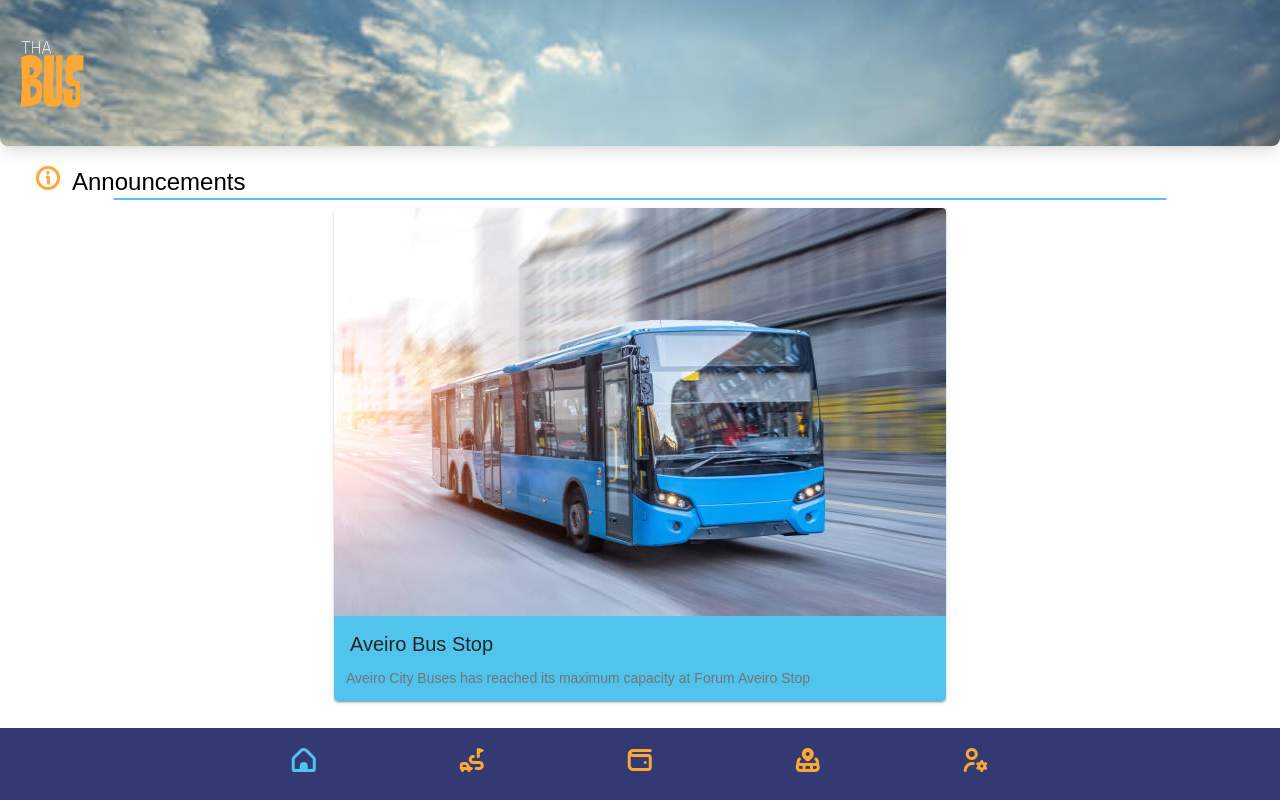
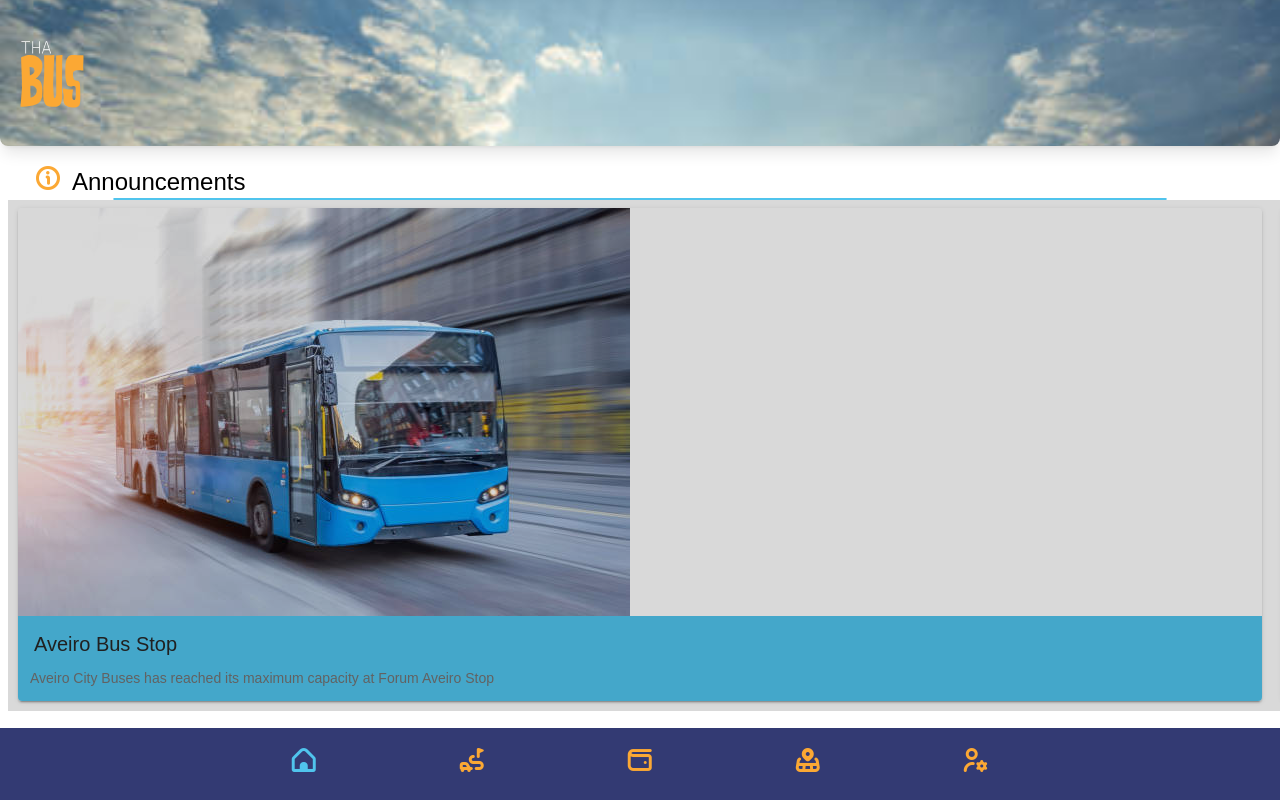
Before and after one commit to HenriqueFreitas07/ThABUS, a React (Vite) app: page /home in a window 1280 px wide. Built offline with nearby package versions, Linux system fonts and the light colour scheme; a web font is replaced by a local one.

Commit message:
changed carousel effect and added modules

```diff
--- a/src/components/Carousel.tsx
+++ b/src/components/Carousel.tsx
@@ -1,31 +1,27 @@
-import { IonContent, IonPage } from '@ionic/react';
-import { Swiper, SwiperSlide } from 'swiper/react';
+import { IonContent, IonPage } from "@ionic/react";
+import { Swiper, SwiperSlide } from "swiper/react";
+import { Pagination, EffectCards } from "swiper/modules";
 
-import 'swiper/css';
-import '@ionic/react/css/ionic-swiper.css';
-
+import "swiper/css";
+import "swiper/css/pagination";
+import "swiper/css/effect-cards";
 // Optional parameters to pass to the swiper instance.
 // See https://swiperjs.com/swiper-api for valid options.
-const slideOpts = {
-    initialSlide: 1,
-    speed: 400,
+
+type CarouselProps = {
+  items: JSX.Element[];
 };
-type CarouselProps = {
-    items: JSX.Element[];
-}
 
 export default function Carousel({ items }: CarouselProps) {
-    return (
-        <Swiper
-            autoplay={true}
-            keyboard={true}
-            pagination={true}
-            scrollbar={true}
-            zoom={true}
-        >
-            {items.map((item, index) => (
-                <SwiperSlide key={index}>{item}</SwiperSlide>
-            ))}
-        </Swiper>
-    )
+  return (
+    <Swiper
+    effect={'cards'}
+    grabCursor={true}
+    modules={[EffectCards]}
+    >
+      {items.map((item, index) => {
+        return <SwiperSlide key={index}>{item}</SwiperSlide>;
+      })}
+    </Swiper>
+  );
 }
```
